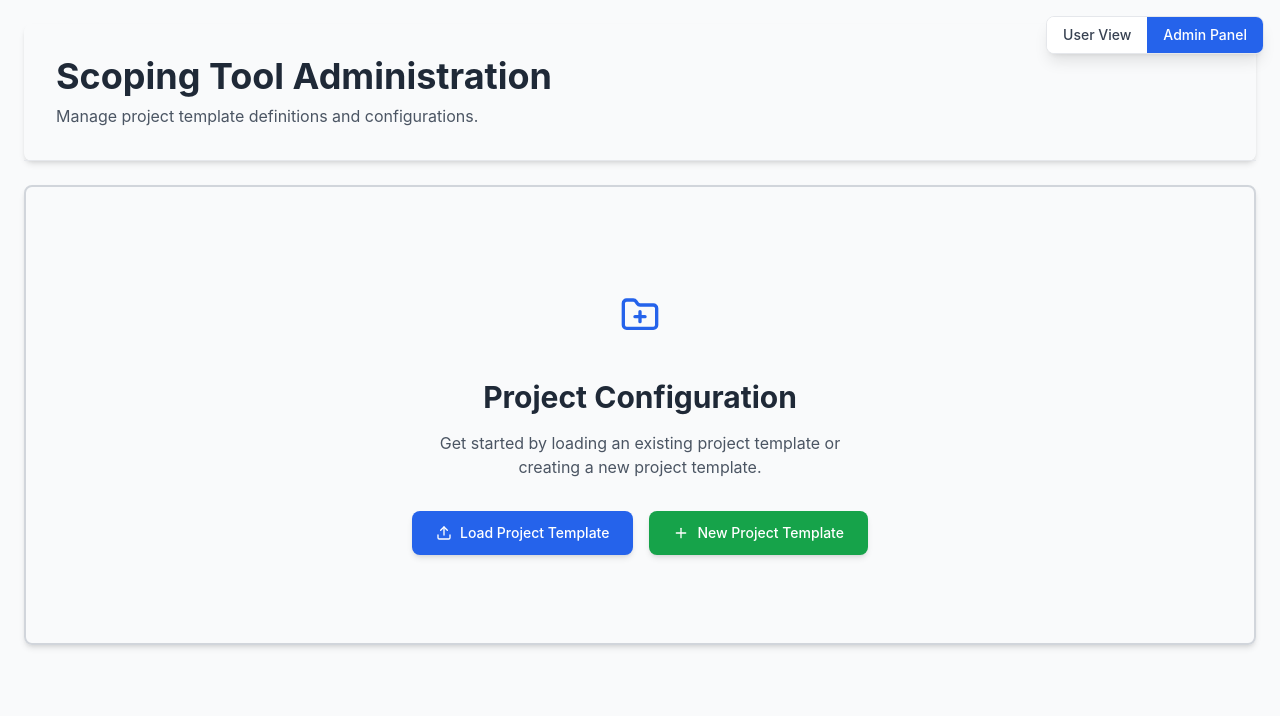
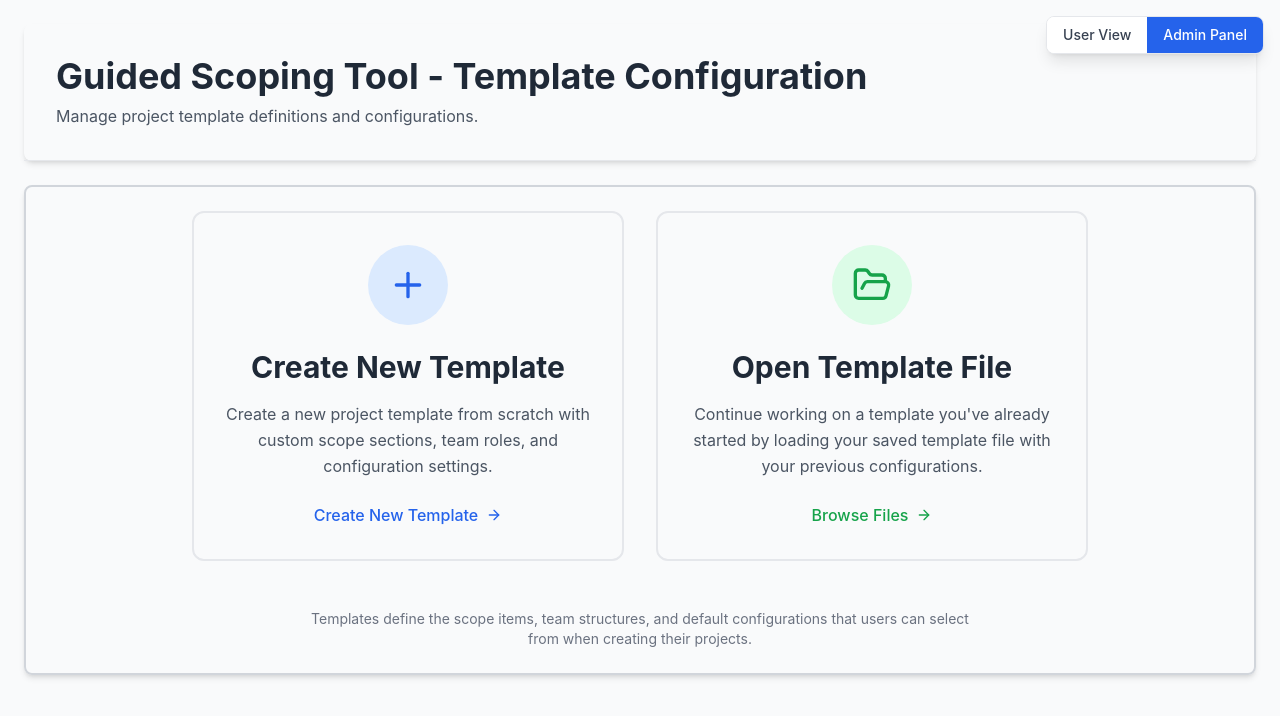
Before and after one commit to upcmmr/guided-scoping, a React (Vite) app: page / in a window 1280 px wide. Both pictures are taken after a click on the button "Admin Panel". Shown: the top 716 px of the page. Built offline with nearby package versions, Linux system fonts and the light colour scheme.

Commit message:
minor updates to landing pages

```diff
--- a/src/components/AdminApp.tsx
+++ b/src/components/AdminApp.tsx
@@ -3,7 +3,7 @@
 // ============================================================================
 
 import React, { useState, useEffect } from 'react';
-import { Plus, X, FolderPlus, Trash2, ChevronUp, ChevronDown, Save, Upload, Download, Settings, Home, AlertTriangle, FileText } from 'lucide-react';
+import { Plus, X, FolderPlus, FolderOpen, Trash2, ChevronUp, ChevronDown, Save, Upload, Download, Settings, Home, AlertTriangle, FileText, ArrowLeft } from 'lucide-react';
 import {
   loadScopeDataFromFile,
   getEmptyScopeData,
@@ -474,37 +474,62 @@ const AdminPanel: React.FC<AdminPanelProps> = ({
   const shouldShowWelcome = !isLoaded && scopeData.projectType.trim() === '' && scopeData.description.trim() === '';
 
   if (shouldShowWelcome) {
-    // Show welcome screen with Load/New buttons
+    // Show welcome screen with Load/New buttons - matches user layout
     return (
-      <div className="border-2 border-gray-300 rounded-lg shadow-md p-6 mb-6">
-        <div className="text-center py-16">
-          <div className="w-20 h-20 mx-auto mb-6 rounded-full flex items-center justify-center">
-            <FolderPlus className="w-10 h-10 text-blue-600" />
+      <>
+        {/* Main Content Container */}
+        <div className="border-2 border-gray-300 rounded-lg shadow-md p-6 mb-6">
+          {/* Options Grid */}
+          <div className="grid grid-cols-1 md:grid-cols-2 gap-8 max-w-4xl mx-auto">
+            {/* Create New Template Option */}
+            <div
+              className="border-2 border-gray-200 rounded-xl p-8 cursor-pointer hover:border-blue-300 hover:shadow-lg transition-all group"
+              onClick={onCreateNewConfig}
+            >
+              <div className="text-center">
+                <div className="w-20 h-20 mx-auto mb-6 bg-blue-100 rounded-full flex items-center justify-center group-hover:bg-blue-200 transition-colors">
+                  <Plus className="w-10 h-10 text-blue-600" />
+                </div>
+                <h2 className={`${getHeadingClasses('h2')} mb-4`}>Create New Template</h2>
+                <p className={`${getBodyClasses('base')} mb-6 leading-relaxed`}>
+                  Create a new project template from scratch with custom scope sections, team roles, and configuration settings.
+                </p>
+                <div className="flex items-center justify-center text-blue-600 font-medium">
+                  <span>Create New Template</span>
+                  <ArrowLeft className="w-4 h-4 ml-2 rotate-180" />
+                </div>
+              </div>
+            </div>
+
+            {/* Open Template Option */}
+            <div
+              className="border-2 border-gray-200 rounded-xl p-8 cursor-pointer hover:border-green-300 hover:shadow-lg transition-all group"
+              onClick={onLoadFromFile}
+            >
+              <div className="text-center">
+                <div className="w-20 h-20 mx-auto mb-6 bg-green-100 rounded-full flex items-center justify-center group-hover:bg-green-200 transition-colors">
+                  <FolderOpen className="w-10 h-10 text-green-600" />
+                </div>
+                <h2 className={`${getHeadingClasses('h2')} mb-4`}>Open Template File</h2>
+                <p className={`${getBodyClasses('base')} mb-6 leading-relaxed`}>
+                  Continue working on a template you've already started by loading your saved template file with your previous configurations.
+                </p>
+                <div className="flex items-center justify-center text-green-600 font-medium">
+                  <span>Browse Files</span>
+                  <ArrowLeft className="w-4 h-4 ml-2 rotate-180" />
+                </div>
+              </div>
+            </div>
           </div>
-          <h2 className="text-3xl font-bold text-gray-800 mb-4">Project Configuration</h2>
-          <p className="text-base text-gray-600 mb-8 max-w-md mx-auto">
-            Get started by loading an existing project template or creating a new project template.
-          </p>
 
-          <div className="flex flex-col sm:flex-row gap-4 justify-center">
-            <button
-              onClick={onLoadFromFile}
-              className={getButtonClasses('primary')}
-            >
-              <Upload className={`${iconSizes.small} mr-2`} />
-              Load Project Template
-            </button>
-
-            <button
-              onClick={onCreateNewConfig}
-              className={getButtonClasses('success')}
-            >
-              <Plus className={`${iconSizes.small} mr-2`} />
-              New Project Template
-            </button>
+          {/* Footer Help Text */}
+          <div className="text-center mt-12">
+            <p className={`${getBodyClasses('muted')} max-w-2xl mx-auto`}>
+              Templates define the scope items, team structures, and default configurations that users can select from when creating their projects.
+            </p>
           </div>
         </div>
-      </div>
+      </>
     );
   }
 
@@ -1297,7 +1322,7 @@ const AdminApp: React.FC = () => {
     <div className="max-w-7xl mx-auto p-6 min-h-screen">
       <div className="rounded-lg shadow-md mb-6">
         <div className="p-8 border-b border-gray-200">
-          <h1 className="text-4xl font-bold text-gray-800 mb-2">Scoping Tool Administration</h1>
+          <h1 className="text-4xl font-bold text-gray-800 mb-2">Guided Scoping Tool - Template Configuration</h1>
           <p className="text-base text-gray-600">Manage project template definitions and configurations.</p>
         </div>
       </div>
--- a/src/components/UserApp.tsx
+++ b/src/components/UserApp.tsx
@@ -587,9 +587,9 @@ const UserApp: React.FC<UserAppProps> = ({ onSwitchToAdmin }) => {
             >
               <div className="text-center">
                 <div className="w-20 h-20 mx-auto mb-6 bg-blue-100 rounded-full flex items-center justify-center group-hover:bg-blue-200 transition-colors">
-                  <Layers className="w-10 h-10 text-blue-600" />
+                  <Plus className="w-10 h-10 text-blue-600" />
                 </div>
-                <h2 className={`${getHeadingClasses('h2')} mb-4`}>Start with Template</h2>
+                <h2 className={`${getHeadingClasses('h2')} mb-4`}>Start with a Template</h2>
                 <p className={`${getBodyClasses('base')} mb-6 leading-relaxed`}>
                   Choose from pre-configured project templates that include common scope items and settings for different project types.
                 </p>
```
